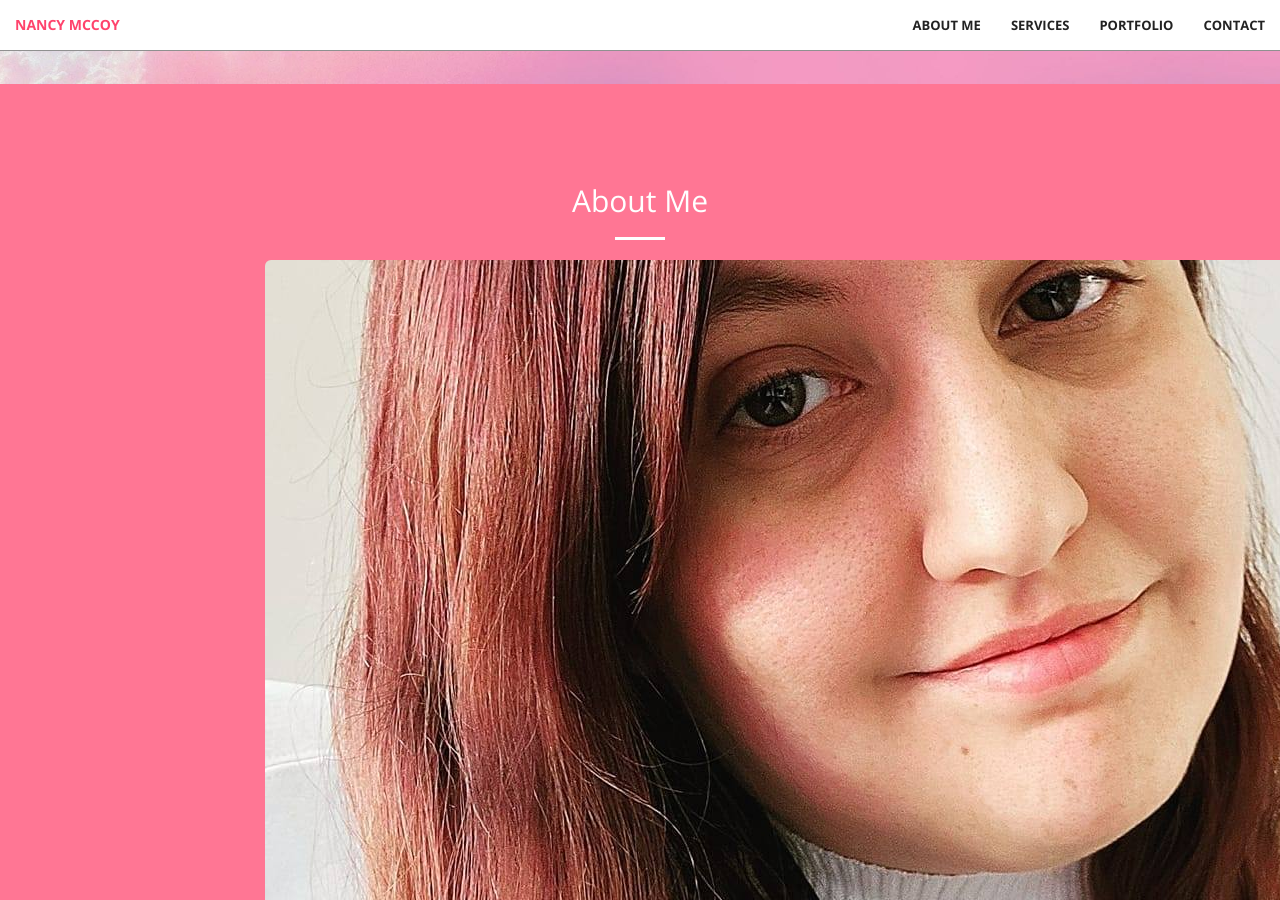
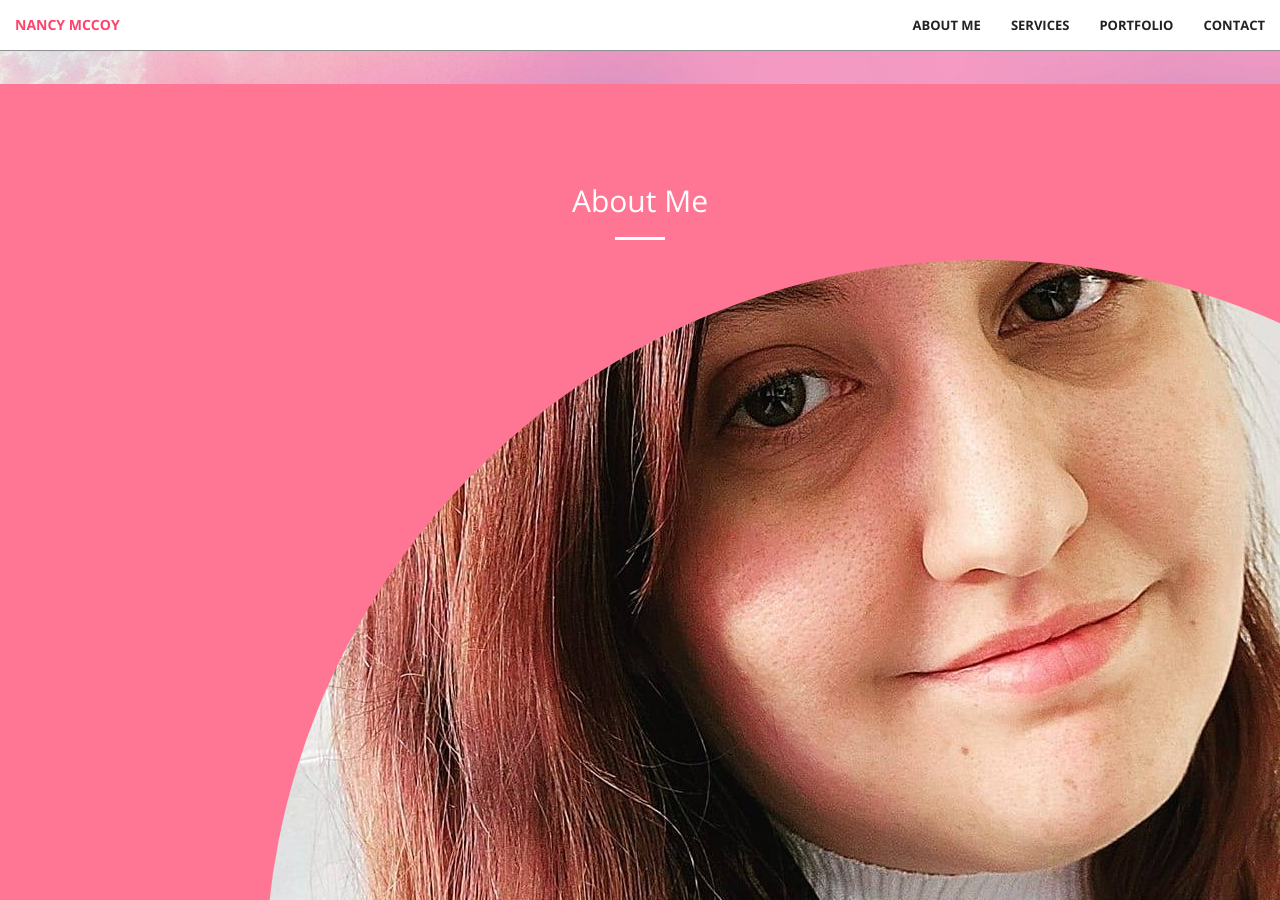
Before and after one commit to Aurelila/aurelila.github.io, a Jekyll site: the page built from index.html, in a window 1280 px wide and 900 px high, scrolled down 816 px. Built offline with Jekyll 4.4.1, drawn with Linux system fonts in a browser that asks for light colours.

Commit message:
Update aboutme.html

```diff
--- a/_includes/aboutme.html
+++ b/_includes/aboutme.html
@@ -5,7 +5,7 @@
 
                 <h2 class="section-heading">About Me</h2>
                 <hr class="light">
-                <img src="img/me.jpg" class="img-rounded" alt="">
+                <img src="img/me.jpg" class="img-circle" alt="">
                 <p class="text-faded">My name is Nancy McCoy. I have a Bachelor's degree in science (Data Analytics - St. Petersburg College) and an Associate's degree of science (Web Development - St. Petersburg College.
                 I am a resolute and motivated analyst with 3+ years of experience. I have proficiency in learning new concepts quickly and efficiently. Skilled in multiple areas including data analytics and programming. Excellent collaborator with strong presentation and organizational skills. Career-oriented, hardworking and the ability to manage multiple tasks at once.</p>
             </div>
```
